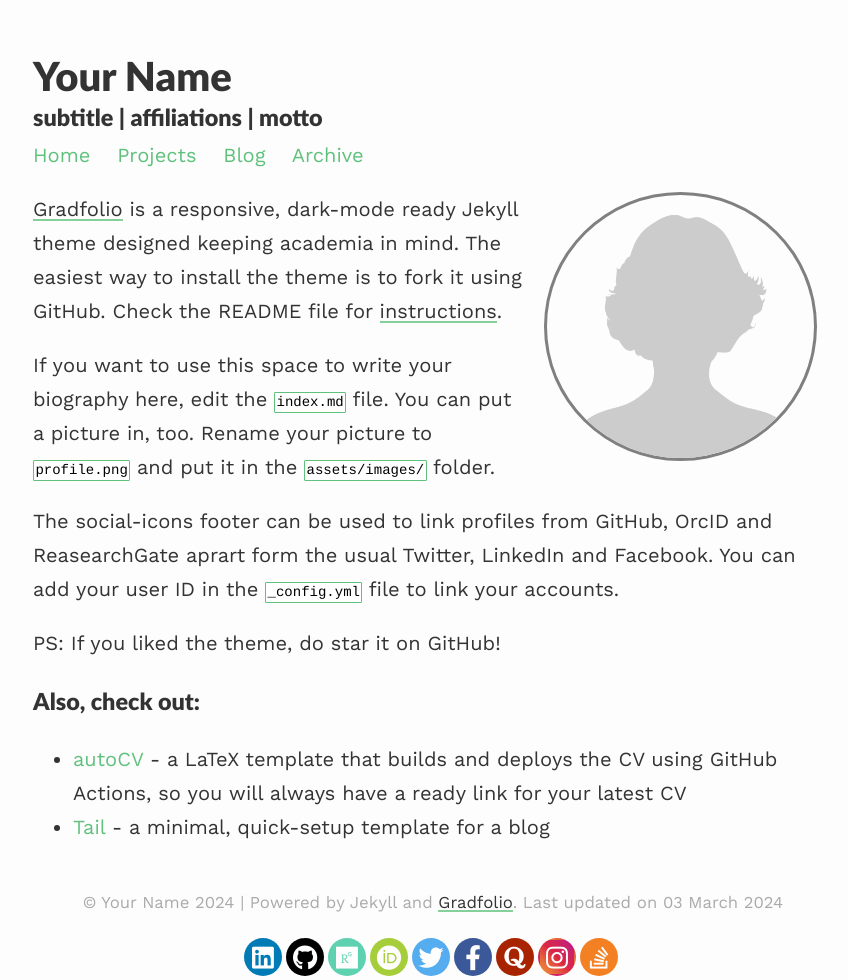
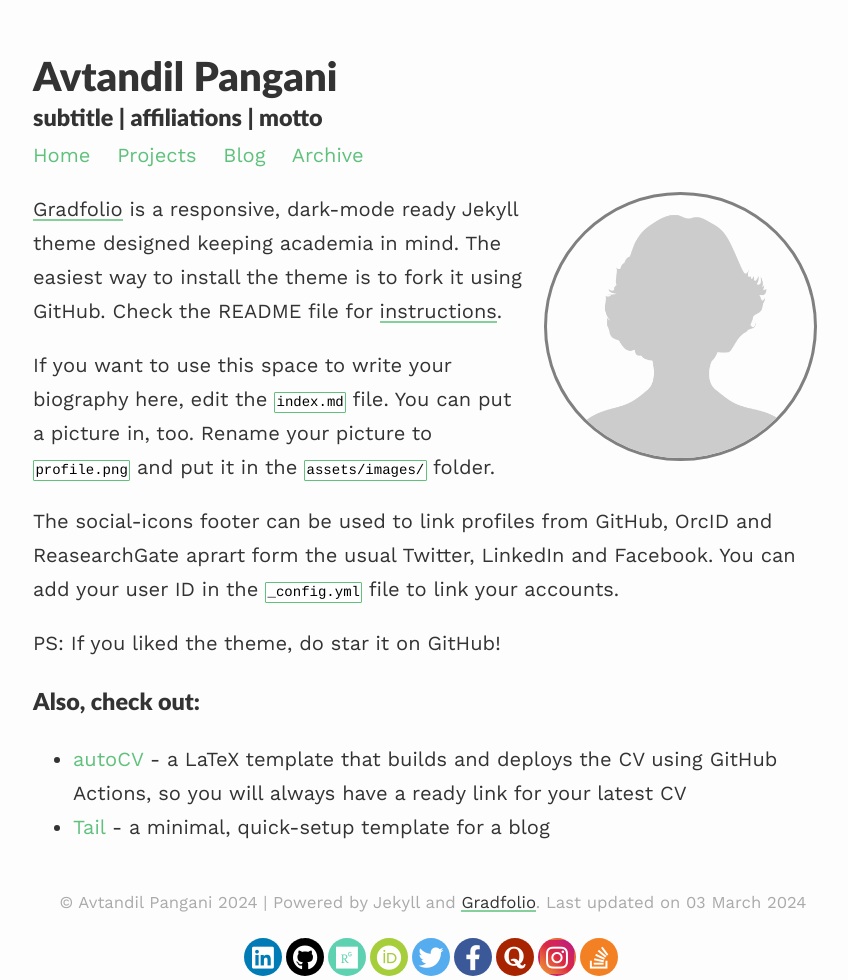
Before and after one commit to avtotrainer/portfolio, a Jekyll site: the page built from index.md, in a window 1280 px wide. Shown: the whole page, without its empty margins (207-1055 px from the left). Built offline with Jekyll 4.4.1, drawn with Linux system fonts in a browser that asks for light colours; nearby versions of some CDN libraries.

Commit message:
Update _config.yml

```diff
--- a/_config.yml
+++ b/_config.yml
@@ -1,6 +1,6 @@
 ### your site title here
 
-title: Your Name
+title: Avtandil Pangani
 description: subtitle | affiliations | motto
 
 baseurl: /gradfolio #name of GitHub repository
@@ -16,7 +16,7 @@ paginate_path: /blog/page:num/
 twitter: "#"
 linkedin: "#"
 stackoverflow: "#"
-github: "#"
+github: "avtotrainer"
 researchgate: "#"
 orcid: "#"
 quora: "#"
```
